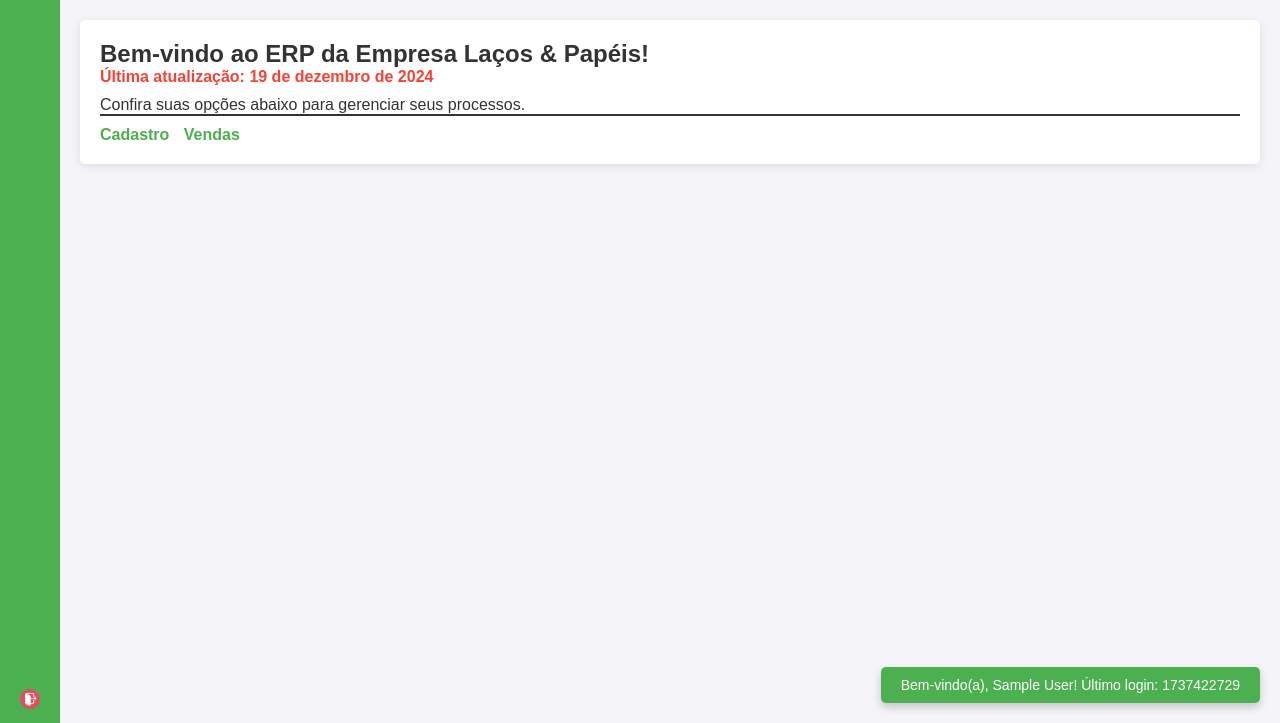
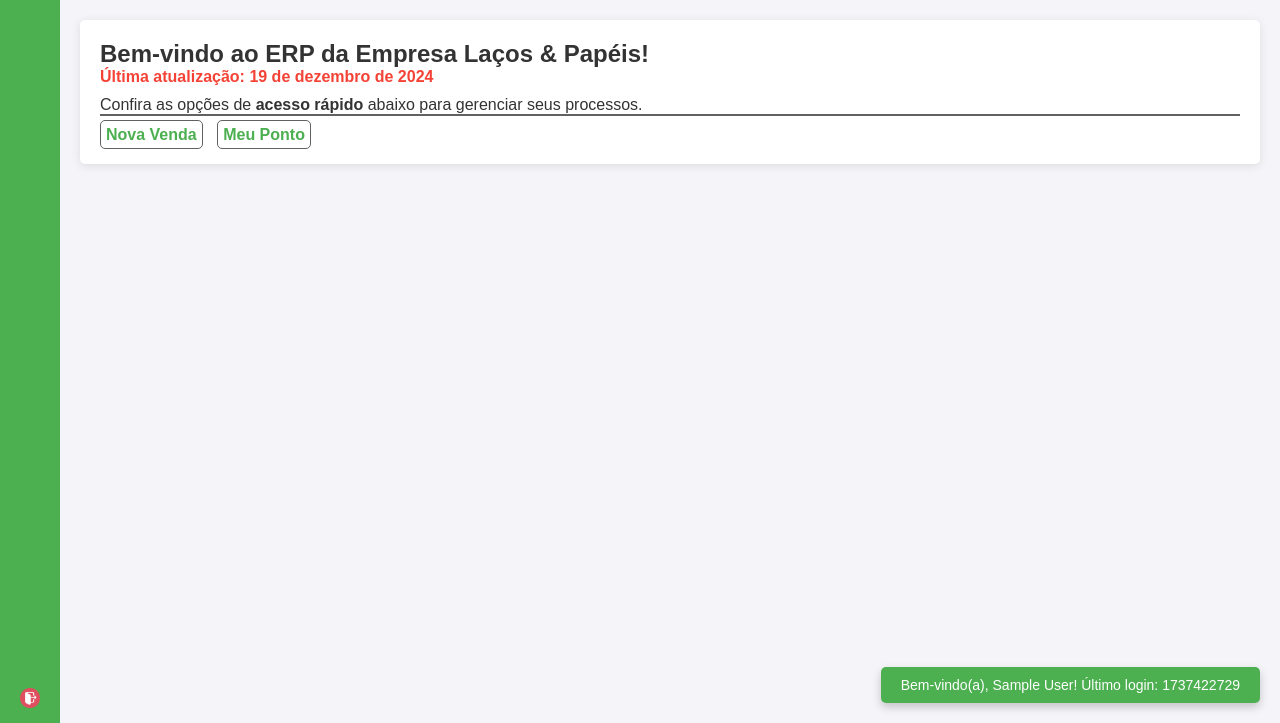
Before and after one commit to L-Gildo/erp, a PHP site: page /dashboard.php in a window 1280 px wide. Shown: the part 77-800 px from the top of the page. Run offline with PHP 8.4, Linux system fonts and the light colour scheme; the visitor is signed in with stand-in values (Sample User, id 1).

Commit message:
Atualização

```diff
--- a/dashboard.php
+++ b/dashboard.php
@@ -151,10 +151,10 @@ function gerarCardColaboradores($nome_usuario)
       <section id="boas-vindas">
         <h2>Bem-vindo ao ERP da Empresa Laços & Papéis!</h2>
         <p class="atualizacao">Última atualização: 19 de dezembro de 2024</p>
-        <p class="aviso">Confira suas opções abaixo para gerenciar seus processos.</p>
+        <p class="aviso">Confira as opções de <b>acesso rápido</b> abaixo para gerenciar seus processos.</p>
         <div class="quick-links">
-          <a href="#cadastro">Cadastro</a>
-          <a href="#vendas">Vendas</a>
+          <a href="#cadastro">Nova Venda</a>
+          <a href="#vendas">Meu Ponto</a>
         </div>
       </section>
     </main>
--- a/styles.css
+++ b/styles.css
@@ -65,6 +65,7 @@ body {
   display: block;
   padding: 10px;
   border-radius: 5px;
+  font-size: large;
 }
 
 .sidebar a:hover {
@@ -107,9 +108,12 @@ body {
   color: var(--primary-color);
   text-decoration: none;
   font-weight: bold;
+  border: #616161 solid 1px;
+  border-radius: 5px;
+  padding: 5px;
 }
 .quick-links a:hover {
-  text-decoration: underline;
+  text-decoration: none;
 }
 
 .main-content {
@@ -122,7 +126,7 @@ body {
 }
 
 .main-content section .aviso {
-  border-bottom: #333 solid 2px;
+  border-bottom: #616161 solid 2px;
 }
 
 header {
```
